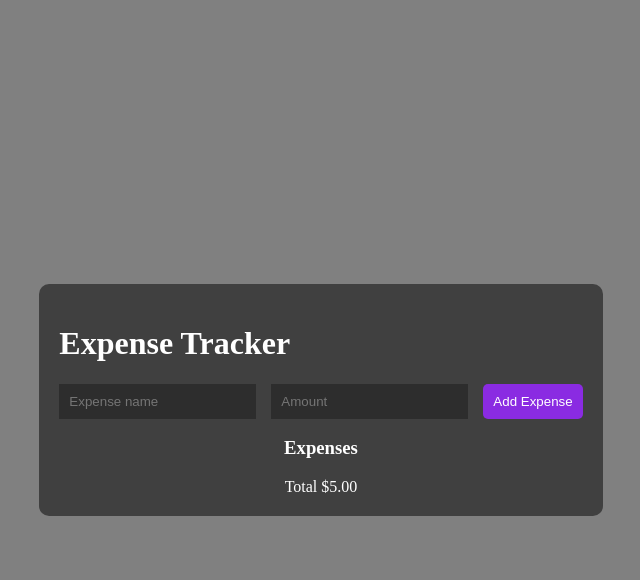
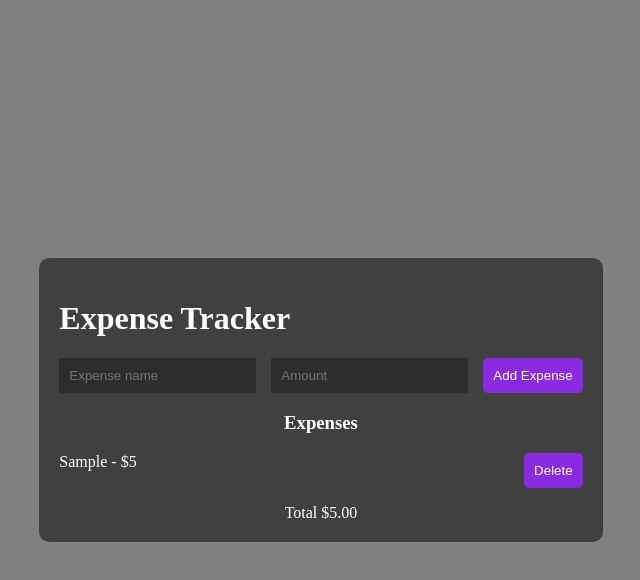
Before and after one commit to Sivapriyaa-k/expense-tracker, a plain HTML site: page index.html in a window 1280 px wide. Both pictures are taken after typing "Sample", "5" into the empty fields and a click on the button "Add Expense". Shown: the whole page, without its empty margins (319-959 px from the left). Drawn offline with Linux system fonts and the light colour scheme.

Commit message:
08-09-2025

```diff
--- a/script.js
+++ b/script.js
@@ -28,19 +28,21 @@ document.addEventListener("DOMContentLoaded", () => {
             expenses.push(newexpense);
             saveExpenseToLocal();
             updateTotal();
+            renderExpense();
             // clear input
             expenseNameInput.value = "";
             expenseAmountInput.value = "";
         }
     })
 
-    function renderExpense(expenses) {
+    function renderExpense() {
 
         expenseList.innerHTML = "";
         expenses.forEach(expense => {
             const li = document.createElement("li")
             li.innerHTML = `${expense.name} - $${expense.amount}
             <button data-id=${expense.id}>Delete</button>`
+            expenseList.appendChild(li)
         });
 
     }
--- a/style.css
+++ b/style.css
@@ -65,3 +65,12 @@ input {
   margin-right: 5px;
   color: #fff;
 }
+
+#expense-list {
+  padding: 0px;
+}
+#expense-list li {
+  list-style: none;
+  display: flex;
+  justify-content: space-between;
+}
```
